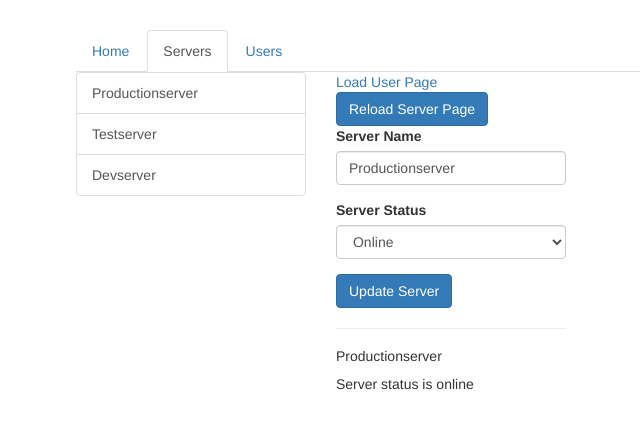
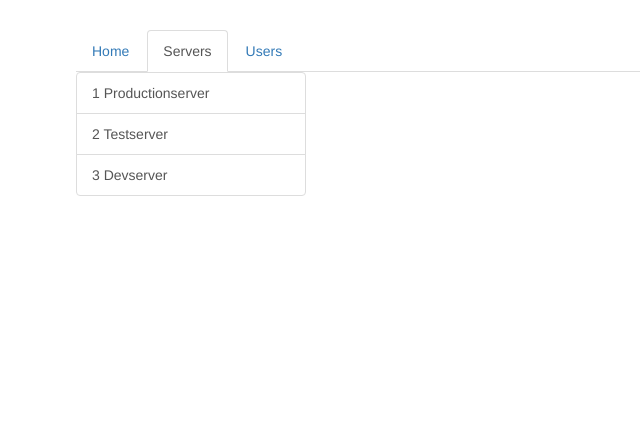
Before and after one commit to BreakTheCage/ng-router, an Angular app: page /servers in a window 1280 px wide. Shown: the top 428 px of the page, without its empty margins (189-829 px from the left). Built offline with nearby package versions, Linux system fonts and the light colour scheme.

Commit message:
#Until 138 episode: Setting up child (Nested)

```diff
--- a/src/app/servers/edit-server/edit-server.component.ts
+++ b/src/app/servers/edit-server/edit-server.component.ts
@@ -1,5 +1,6 @@
 import { Component, OnInit } from '@angular/core';
-import { ActivatedRoute } from '@angular/router';
+import { ActivatedRoute, Params } from '@angular/router';
+import { Subscription } from 'rxjs/Subscription';
 
 import { ServersService } from '../servers.service';
 
@@ -9,19 +10,21 @@ import { ServersService } from '../servers.service';
   styleUrls: ['./edit-server.component.css']
 })
 export class EditServerComponent implements OnInit {
+  paramSubscription: Subscription;
+  queryParamSubscription: Subscription;
   server: {id: number, name: string, status: string};
   serverName = '';
   serverStatus = '';
 
-  constructor(private serversService: ServersService, private activatedRout: ActivatedRoute) { }
+  constructor(private serversService: ServersService,
+              private activatedRoute: ActivatedRoute) { }
 
   ngOnInit() {
-    console.log(this.activatedRout.snapshot.queryParams);
-    console.log(this.activatedRout.snapshot.fragment);
+    console.log(this.activatedRoute.snapshot.queryParams);
+    console.log(this.activatedRoute.snapshot.fragment);
 
-    this.server = this.serversService.getServer(1);
-    this.serverName = this.server.name;
-    this.serverStatus = this.server.status;
+    this.activatedRoute.queryParams.subscribe();
+    this.activatedRoute.fragment.subscribe();
   }
 
   onUpdateServer() {
@@ -29,3 +32,29 @@ export class EditServerComponent implements OnInit {
   }
 
 }
+
+//=======
+//http://localhost:4200/servers/5/edit?allowEdit=1#loading
+
+//=======
+//routing by navigation method: more inside method
+// this.router.navigate(['servers', id, 'edit'], {relativeTo: this.activatedRoute, queryParams: {'allowEdit': '1'}, fragment: 'loading'})
+// //get active route parameters, query parameters, fragment
+// this.activatedRoute.snapshot.params['id']
+// this.activatedRoute.snapshot.queryParams
+// this.activatedRoute.snapshot.fragment
+// //get active route parameters with observeble subscription
+
+// paramSubscription: Subscription;
+// this.paramSubscription = this.activatedRoute.params.subscribe((params: Params ) =>{
+//   this.user.id = params.id;
+//   this.user.name = params.name;
+// })
+// //get active route Query parameters with observeble subscription
+// import { Subscription } from 'rxjs/Subscription';
+// queryParamSubscription: Subscription;
+// this.queryParamSubscription = this.activatedRoute.queryParams.subscribe((params: Params ) =>{
+//   this.user.id = params.id;
+//   this.user.name = params.name;
+// })
+// ngOnDestroy(): void {this.paramSubscription.unsubscribe();}
--- a/src/app/servers/server/server.component.ts
+++ b/src/app/servers/server/server.component.ts
@@ -1,6 +1,7 @@
 import { Component, OnInit } from '@angular/core';
 
 import { ServersService } from '../servers.service';
+import { ActivatedRoute, Params } from '@angular/router';
 
 @Component({
   selector: 'app-server',
@@ -8,12 +9,23 @@ import { ServersService } from '../servers.service';
   styleUrls: ['./server.component.css']
 })
 export class ServerComponent implements OnInit {
+
   server: {id: number, name: string, status: string};
 
-  constructor(private serversService: ServersService) { }
+  constructor(private serversService: ServersService,
+              private activatedRout: ActivatedRoute) { }
 
   ngOnInit() {
-    this.server = this.serversService.getServer(1);
+    const id = +this.activatedRout.snapshot.params['id'];
+    this.server = this.serversService.getServer(id);
+    console.log("server fetched from service: " ,this.server);
+
+    this.activatedRout.params.subscribe((params: Params ) =>{
+      this.server = this.serversService.getServer(+params['id']);
+    })
+
+
+
   }
 
 }
--- a/src/app/servers/servers.component.html
+++ b/src/app/servers/servers.component.html
@@ -2,7 +2,7 @@
   <div class="col-xs-12 col-sm-4">
     <div class="list-group">
       <a
-        [routerLink] = "['/servers', 5,'edit']"
+        [routerLink] = "['/servers', server.id]"
         [queryParams]="{allowEdit:'1'}"
         fragment="loading"
         href="#"
@@ -13,10 +13,11 @@
     </div>
   </div>
   <div class="col-xs-12 col-sm-4">
-    <a routerLink="../users">Load User Page</a>
+    <router-outlet></router-outlet>
+    <!-- <a routerLink="../users">Load User Page</a>
     <button class="btn btn-primary" (click)="onReload()">Reload Server Page</button>
     <app-edit-server></app-edit-server>
-    <hr>
-    <app-server></app-server>
+    <hr> -->
+    <!-- <app-server></app-server> -->
   </div>
 </div>
--- a/src/app/servers/servers.service.ts
+++ b/src/app/servers/servers.service.ts
@@ -2,17 +2,17 @@ export class ServersService {
   private servers = [
     {
       id: 1,
-      name: 'Productionserver',
+      name: '1 Productionserver',
       status: 'online'
     },
     {
       id: 2,
-      name: 'Testserver',
+      name: '2 Testserver',
       status: 'offline'
     },
     {
       id: 3,
-      name: 'Devserver',
+      name: '3 Devserver',
       status: 'offline'
     }
   ];
--- a/src/app/users/users.component.html
+++ b/src/app/users/users.component.html
@@ -2,6 +2,9 @@
   <div class="col-xs-12 col-sm-4">
     <div class="list-group">
       <a
+        [routerLink] = "['/users', user.id,user.name]"
+        [queryParams]="{allowEdit:'1'}"
+        fragment="loading"
         href="#"
         class="list-group-item"
         *ngFor="let user of users">
```
Also changed, not shown: src/app/app.module.ts (+5 -2 lines).
